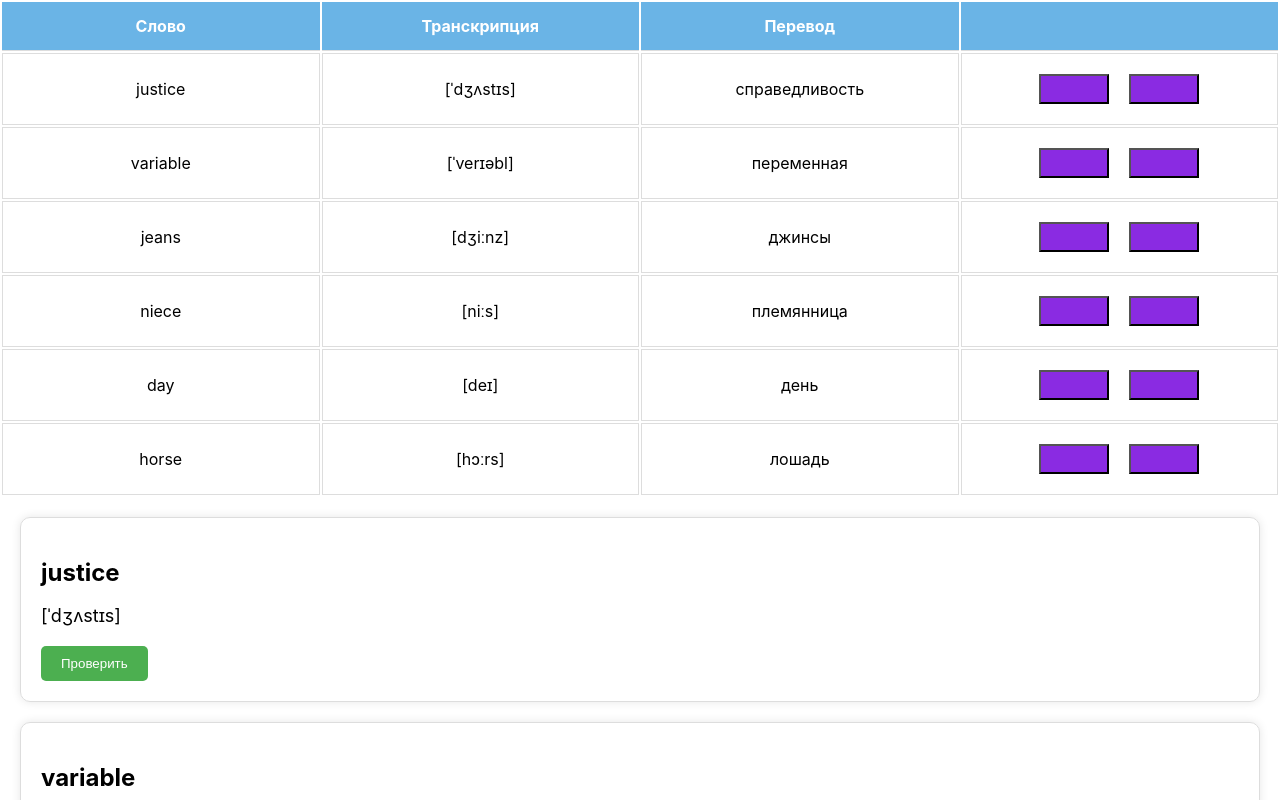
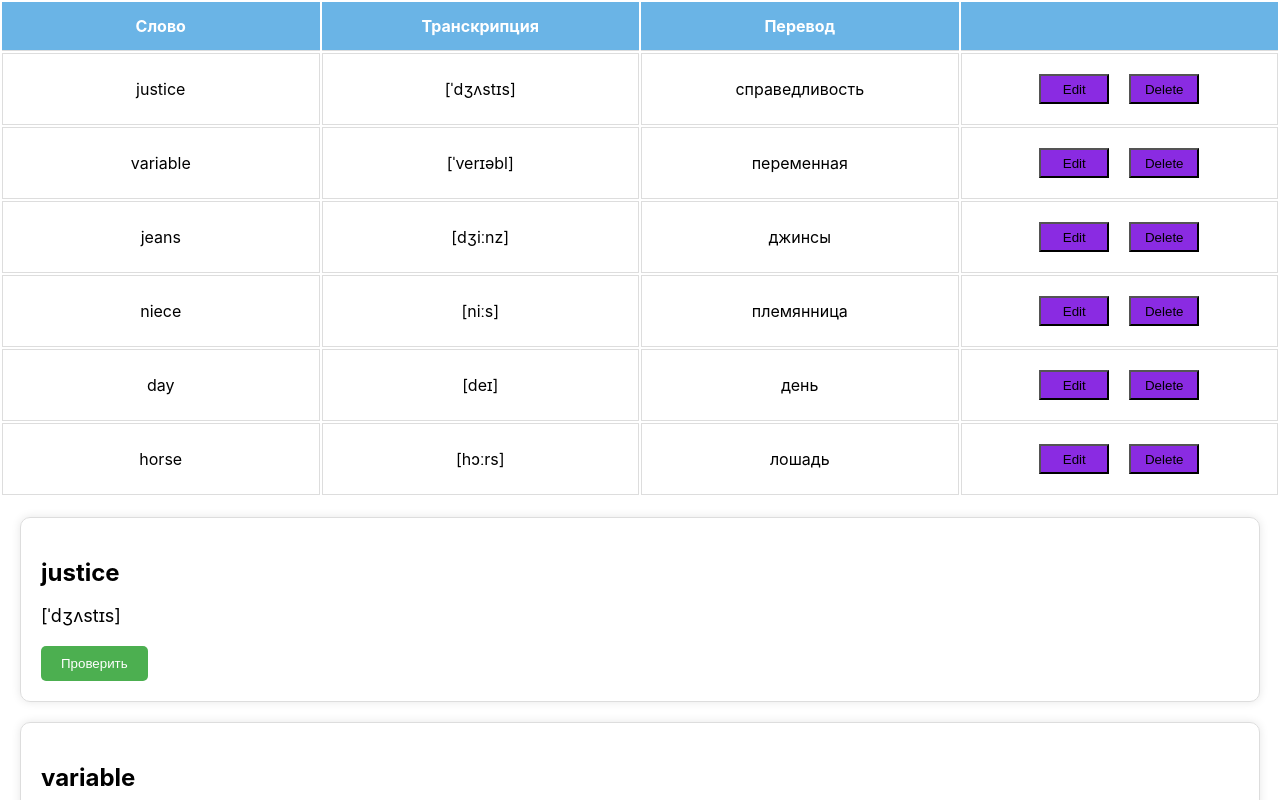
Before and after one commit to ria-helluva-boss/study_english, a React (Create React App) app: page / in a window 1280 px wide. Shown: the top 800 px of the page. Built offline with nearby package versions, Linux system fonts and the light colour scheme.

Commit message:
buttons have text!

```diff
--- a/src/components/Button.jsx
+++ b/src/components/Button.jsx
@@ -1,5 +1,4 @@
 import React from 'react';
-
 const Button = ({ text, className }) => {
     return (
         <button className={className}>{text}</button>
--- a/src/components/TableRow.jsx
+++ b/src/components/TableRow.jsx
@@ -4,6 +4,10 @@ import React, { useState } from 'react';
 import looks from "./TableRow.module.css";
 
 const TableRow = ({english, transcription, russian}) => {
+    const buttons = [
+        { text: "Edit", className: styles.edit_button },
+        { text: "Delete", className: styles.delete_button },
+    ];
 
     const [isSelected, setSelected] = useState(false);
 
@@ -39,12 +43,13 @@ const TableRow = ({english, transcription, russian}) => {
                 />) : russianValue}</td>
 
             <td>
-                <Button className={styles.edit_button} onClick={handleEditClick}>
-                    Edit
-                </Button>
-                <Button className={styles.delete_button} onClick={handleSaveClick}>
-                    Delete
-                </Button>
+            {buttons.map((button, index) => (
+                <Button key={index}
+                        className={button.className}
+                        text={button.text}
+                        onClick={button.text === "Edit" ? handleEditClick : handleSaveClick}
+                        />
+                ))}
             </td>
         </tr>
     );
```
